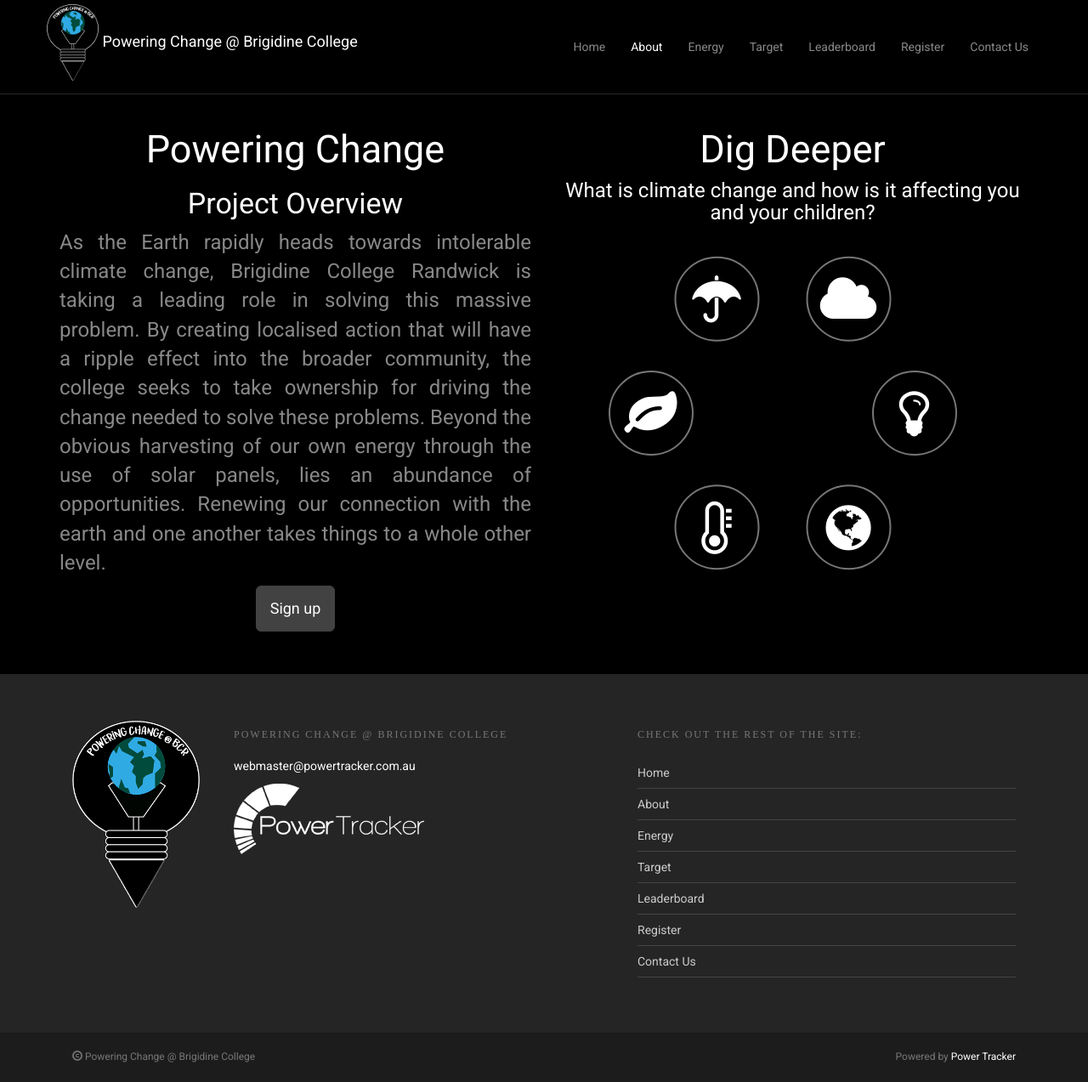
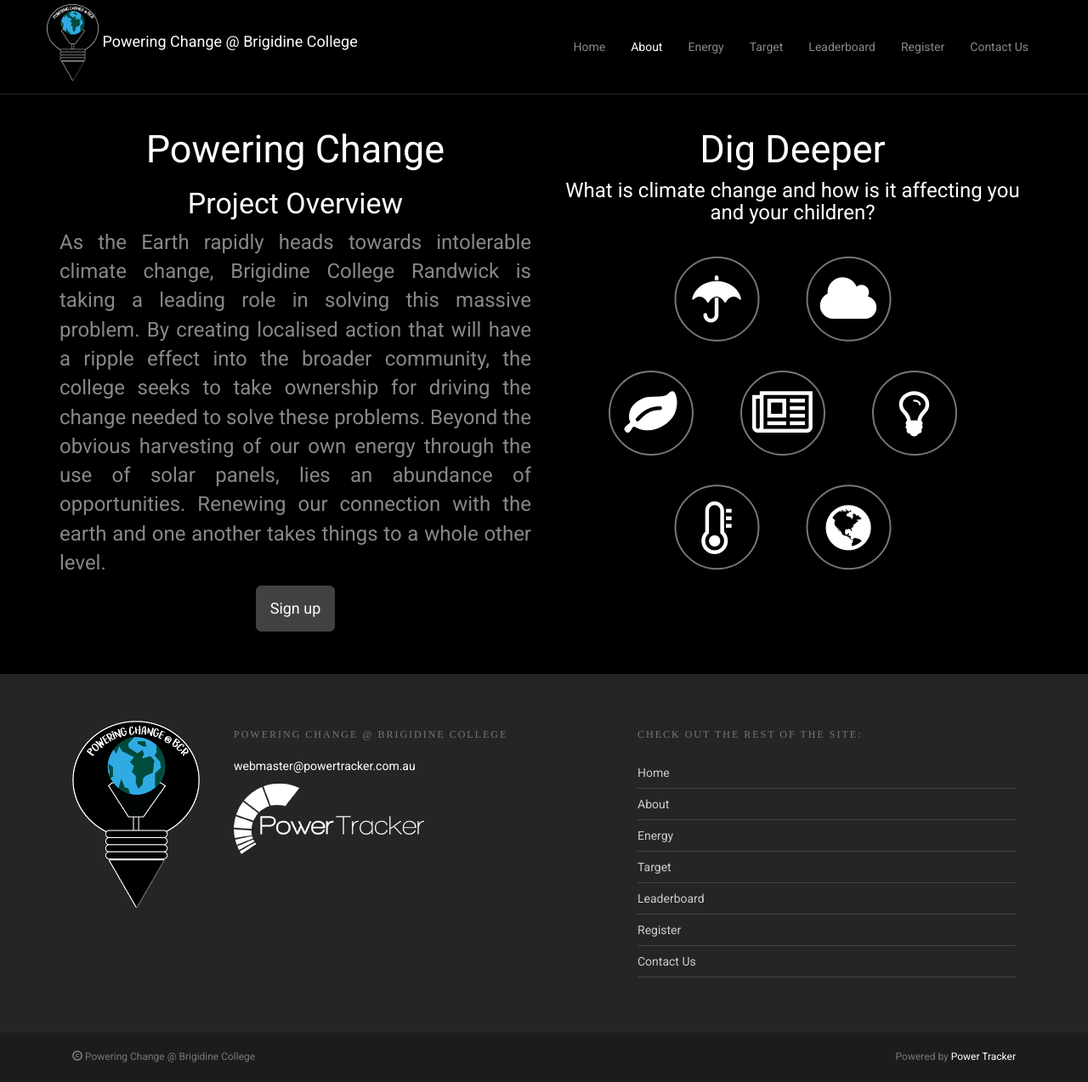
Before and after one commit to samyalv04/brigidine.powertracker.com.au, a Jekyll site: the page built from about/index.html, in a window 1280 px wide. Shown: the whole page at 85% size. Built offline with Jekyll 4.4.1, drawn with Linux system fonts in a browser that asks for light colours.

Commit message:
Add in one more icon and link - http://www.theneweconomy.com/energy

```diff
--- a/about/index.html
+++ b/about/index.html
@@ -78,6 +78,13 @@ bodyclass: "page-about"
                             </a>
                         </div>
                     </li>
+                    <li>
+                        <div class="about-icon">
+                            <a href="http://www.theneweconomy.com/energy" title="News" target="_blank">
+                                <i class="fa fa-newspaper-o"></i>
+                            </a>
+                        </div>
+                    </li>
                 </ul>
 
             </div>
```
